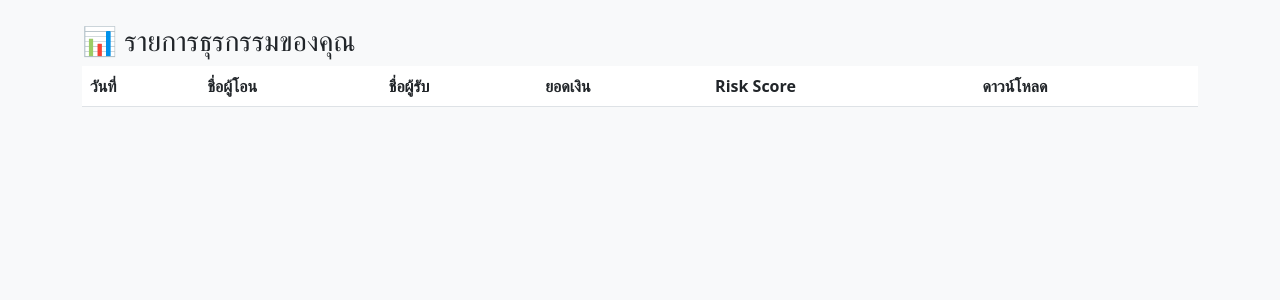
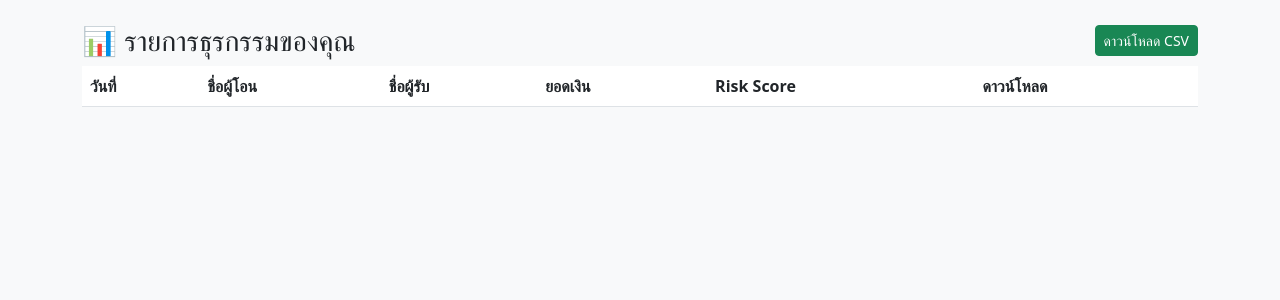
Before and after one commit to LFAn0m3d/demo_money, a Flask app: template templates/dashboard.html in a window 1280 px wide. Shown: the part 56-356 px from the top of the page. Run offline with Flask 3, Linux system fonts and the light colour scheme; the template is opened without the code that fills it, so the values that code supplies are empty.

Commit message:
Add CSV export functionality

```diff
--- a/app.py
+++ b/app.py
@@ -1,7 +1,9 @@
 ### app.py (Production-ready Enhancements with CSRF)
 
-from flask import Flask, render_template, request, redirect, url_for, session, send_from_directory
+from flask import Flask, render_template, request, redirect, url_for, session, send_from_directory, make_response
 import os, re
+import csv
+import io
 import cv2
 import pytesseract
 import magic
@@ -229,6 +231,36 @@
             transactions = session_db.query(Transaction).filter_by(user_id=user_id).order_by(Transaction.created_at.desc()).all()
     return render_template('dashboard.html', transactions=transactions)
 
+
+@app.route('/export')
+def export_transactions():
+    if 'user_id' not in session:
+        return redirect(url_for('login'))
+    user_id = session.get('user_id')
+    is_admin = session.get('is_admin')
+    with Session() as session_db:
+        if is_admin:
+            transactions = session_db.query(Transaction).order_by(Transaction.created_at.desc()).all()
+        else:
+            transactions = session_db.query(Transaction).filter_by(user_id=user_id).order_by(Transaction.created_at.desc()).all()
+
+    output = io.StringIO()
+    writer = csv.writer(output)
+    writer.writerow(['date', 'sender', 'receiver', 'amount', 'risk_score'])
+    for tx in transactions:
+        writer.writerow([
+            tx.date_str or '',
+            tx.sender or '',
+            tx.receiver or '',
+            tx.amount or '',
+            tx.risk_score or ''
+        ])
+
+    response = make_response(output.getvalue())
+    response.headers['Content-Disposition'] = 'attachment; filename=transactions.csv'
+    response.headers['Content-Type'] = 'text/csv'
+    return response
+
 @app.route('/uploads/<filename>')
 def uploaded_file(filename):
     user_id = session.get("user_id")
--- a/templates/dashboard.html
+++ b/templates/dashboard.html
@@ -1,7 +1,10 @@
 {% extends "base.html" %}
 {% block title %}แดชบอร์ด{% endblock %}
 {% block content %}
-<h3>📊 รายการธุรกรรมของคุณ</h3>
+<div class="d-flex justify-content-between align-items-center mb-2">
+  <h3 class="mb-0">📊 รายการธุรกรรมของคุณ</h3>
+  <a href="/export" class="btn btn-success btn-sm">ดาวน์โหลด CSV</a>
+</div>
 <table class="table table-striped">
   <thead>
     <tr>
```
Also changed, not shown: README.md.
